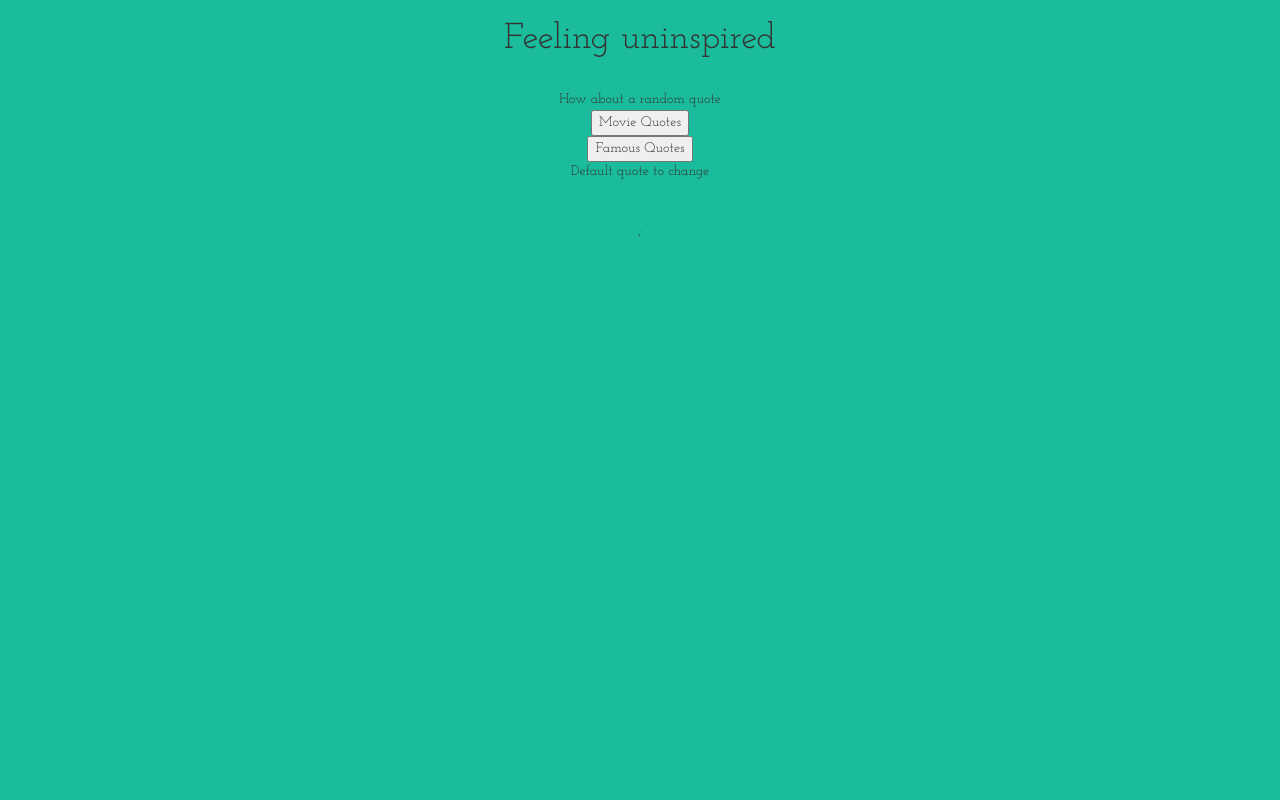
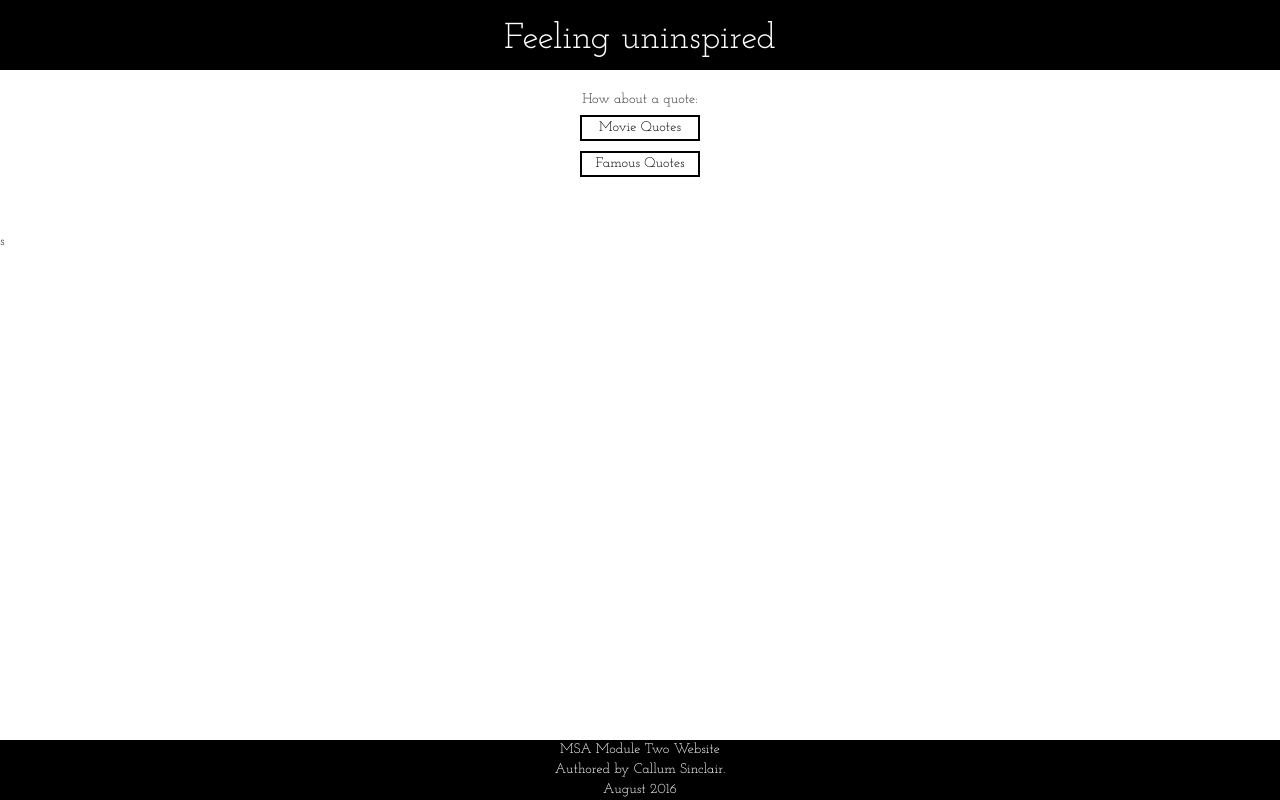
Before and after one commit to callumsinclair01/msa-submission, a website: page index.html in a window 1280 px wide. Drawn offline with nearby package versions, Linux system fonts and the light colour scheme.

Commit message:
Made profesional design decisions

```diff
--- a/css/style.css
+++ b/css/style.css
@@ -1,10 +1,34 @@
 body {
     font-family: 'Josefin Slab', serif;
-    background-color: #1abc9c;
+
 }
 
 img {
-    height: 250px;
-    width: 250px;
+    max-height: 250px;
+    max-width: 250px;
     padding-bottom: 10px;
 }
+
+button {
+    background-color: white;
+    color: black;
+    border: 2px solid black;
+    margin: 5px 0px;
+    width: 120px;
+}
+
+.bg, .bg2 {
+    background-color: black;
+    color: white;
+    max-height: auto;
+    width: 100%;
+}
+
+.bg {
+    margin-bottom: 20px;
+}
+
+.bg2 {
+    bottom: 0%;
+    position: fixed;
+}
--- a/index.html
+++ b/index.html
@@ -30,26 +30,32 @@
     </head>
     <body>
 
-        <div class="container-fluid text-center">
+        <div class="container-fluid text-center bg">
             <h1>Feeling uninspired</h1>
+        </div>
+        <div class="container-fluid text-center bg1">
+            How about a quote:
             <br />
-            How about a random quote
+            <button type="button" onclick=getQuote("movies")>Movie Quotes</button>
             <br />
-            <button type="button" id="btn1" onclick=getQuote("movies")>Movie Quotes</button>
-            <br />
-            <button type="button" id="btn2" onclick=getQuote("famous")>Famous Quotes</button>
-            <p id="quote-to-change">Default quote to change</p>
+            <button type="button" onclick=getQuote("famous")>Famous Quotes</button>
+            <h3 id="quote-to-change"></h3>
 
             <br />
 
             <p id="image_placement"> </p>
+        </div>
 
-            <p style="clear: both">;
-
-        </div>
+        <footer class="container-fluid text-center bg2">
+            MSA Module Two Website
+            <br />
+            Authored by Callum Sinclair.
+            <br />
+            August 2016
+        </footer>
         <!--jQuery Script-->
         <script src="./node_modules/jquery/dist/jquery.min.js"></script>
         <!--Bootstrap Script-->
         <script src="./node_modules/bootstrap/dist/js/bootstrap.min.js"></script>
-    </body>
+    </body>s
 </html>
--- a/js/main.js
+++ b/js/main.js
@@ -33,14 +33,10 @@ function getImage(searchParam) {
         var imageArray = data["value"];
         //Get the three image objects
         var firstImageObject = imageArray[0];
-        var secondImageObject = imageArray[1];
-        var thirdImageObject = imageArray[2];
         //Get the thumbnails of image objects to display on page
         var firstImage = firstImageObject["thumbnailUrl"];
-        var secondImage = secondImageObject["thumbnailUrl"];
-        var thirdImage = thirdImageObject["thumbnailUrl"];
 
-        document.getElementById("image_placement").innerHTML = "<img src=" + firstImage + " class=\"center-block img-responsive\" /> <img src=" + secondImage + " class=\"center-block img-responsive\" /> <img src=" + thirdImage + " class=\"center-block\" />";
+        document.getElementById("image_placement").innerHTML = "<img src=" + firstImage + " class=\"center-block img-responsive\" />";
 
     })
     .fail(function() {
```
